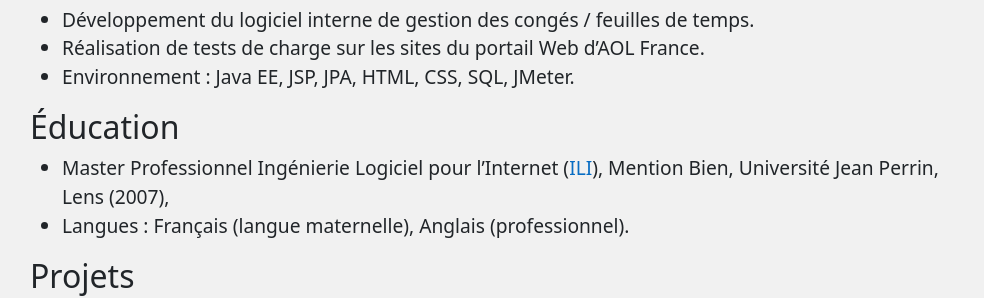
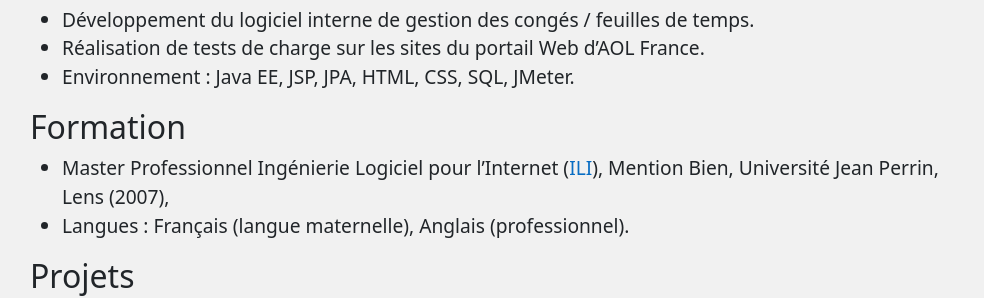
Before and after one commit to marcwrobel/marcwrobel.github.io, a Jekyll site: the page built from a-propos.md, in a window 1280 px wide and 900 px high, scrolled down 1641 px. Shown: the part 302-600 px from the top of the window, without its empty margins (147-1131 px from the left). Built offline with Jekyll 4.4.1, drawn with Linux system fonts in a browser that asks for light colours.

Commit message:
Renommage de 'Éducation' en 'Formation' sur la page 'À propos'

```diff
--- a/a-propos.md
+++ b/a-propos.md
@@ -82,7 +82,7 @@ translated_title: English version
 - Réalisation de tests de charge sur les sites du portail Web d’AOL France.
 - Environnement : Java EE, JSP, JPA, HTML, CSS, SQL, JMeter.
 
-## Éducation
+## Formation
 
 - Master Professionnel Ingénierie Logiciel pour l’Internet
   ([ILI](https://www.cril.univ-artois.fr/master/ili/m2proili-home.html)), Mention Bien, Université
```
